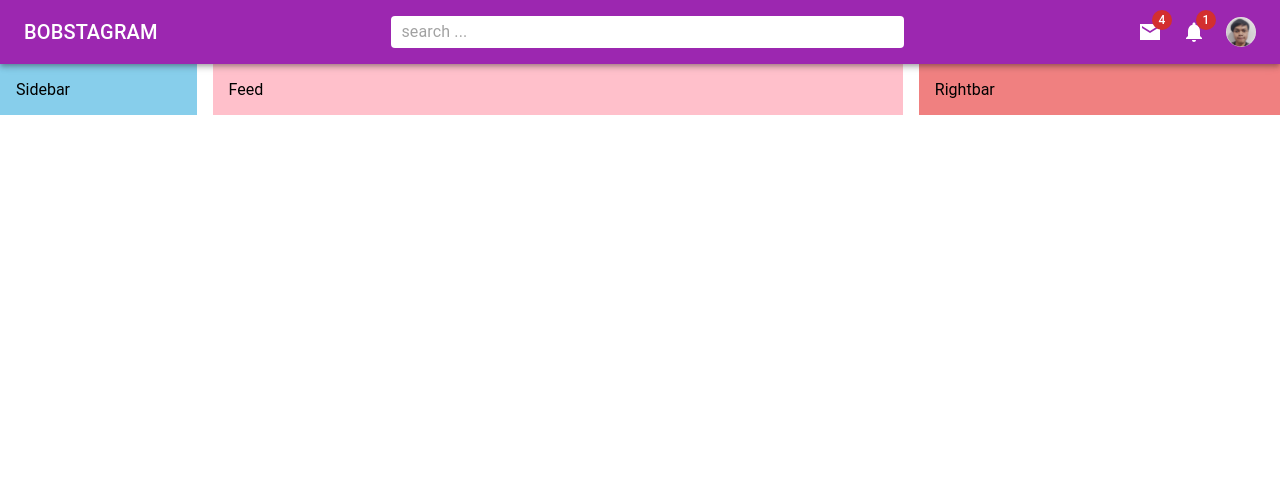
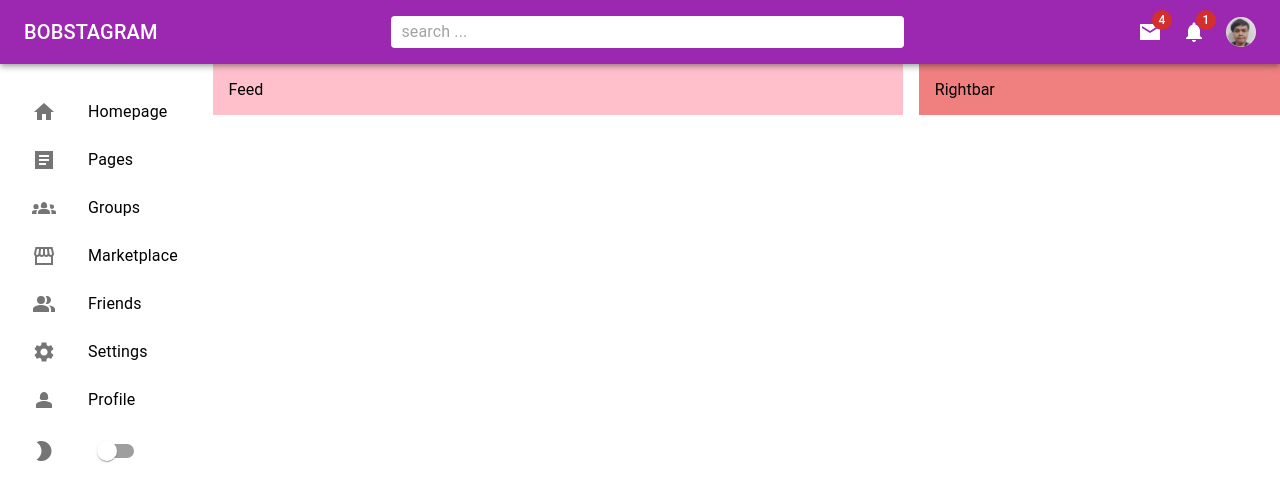
Before and after one commit to boby177/Bobstagram-MUI, a React (Create React App) app: page / in a window 1280 px wide. Shown: the top 500 px of the page. Built offline with nearby package versions, Linux system fonts and the light colour scheme.

Commit message:
Create style for sidebar using list item

```diff
--- a/src/components/Sidebar.jsx
+++ b/src/components/Sidebar.jsx
@@ -1,10 +1,27 @@
-import { Box } from "@mui/material";
+import {
+  ArticleSharp,
+  Groups2Sharp,
+  HomeSharp,
+  ModeNightSharp,
+  PeopleAltSharp,
+  Person2Sharp,
+  Settings,
+  StorefrontSharp,
+} from "@mui/icons-material";
+import {
+  Box,
+  List,
+  ListItem,
+  ListItemButton,
+  ListItemIcon,
+  ListItemText,
+  Switch,
+} from "@mui/material";
 import React from "react";
 
 const Sidebar = () => {
   return (
     <Box
-      bgcolor={"skyblue"}
       flex={1}
       p={2}
       sx={{
@@ -14,7 +31,74 @@ const Sidebar = () => {
         },
       }}
     >
-      Sidebar
+      <Box position={"fixed"}>
+        <List>
+          <ListItem disablePadding>
+            <ListItemButton component="a" href="#home">
+              <ListItemIcon>
+                <HomeSharp />
+              </ListItemIcon>
+              <ListItemText primary="Homepage" />
+            </ListItemButton>
+          </ListItem>
+          <ListItem disablePadding>
+            <ListItemButton component="a" href="#page">
+              <ListItemIcon>
+                <ArticleSharp />
+              </ListItemIcon>
+              <ListItemText primary="Pages" />
+            </ListItemButton>
+          </ListItem>
+          <ListItem disablePadding>
+            <ListItemButton component="a" href="#groups">
+              <ListItemIcon>
+                <Groups2Sharp />
+              </ListItemIcon>
+              <ListItemText primary="Groups" />
+            </ListItemButton>
+          </ListItem>
+          <ListItem disablePadding>
+            <ListItemButton component="a" href="#market">
+              <ListItemIcon>
+                <StorefrontSharp />
+              </ListItemIcon>
+              <ListItemText primary="Marketplace" />
+            </ListItemButton>
+          </ListItem>
+          <ListItem disablePadding>
+            <ListItemButton component="a" href="#friend">
+              <ListItemIcon>
+                <PeopleAltSharp />
+              </ListItemIcon>
+              <ListItemText primary="Friends" />
+            </ListItemButton>
+          </ListItem>
+          <ListItem disablePadding>
+            <ListItemButton component="a" href="#setting">
+              <ListItemIcon>
+                <Settings />
+              </ListItemIcon>
+              <ListItemText primary="Settings" />
+            </ListItemButton>
+          </ListItem>
+          <ListItem disablePadding>
+            <ListItemButton component="a" href="#profile">
+              <ListItemIcon>
+                <Person2Sharp />
+              </ListItemIcon>
+              <ListItemText primary="Profile" />
+            </ListItemButton>
+          </ListItem>
+          <ListItem disablePadding>
+            <ListItemButton component="a">
+              <ListItemIcon>
+                <ModeNightSharp />
+              </ListItemIcon>
+              <Switch />
+            </ListItemButton>
+          </ListItem>
+        </List>
+      </Box>
     </Box>
   );
 };
```
